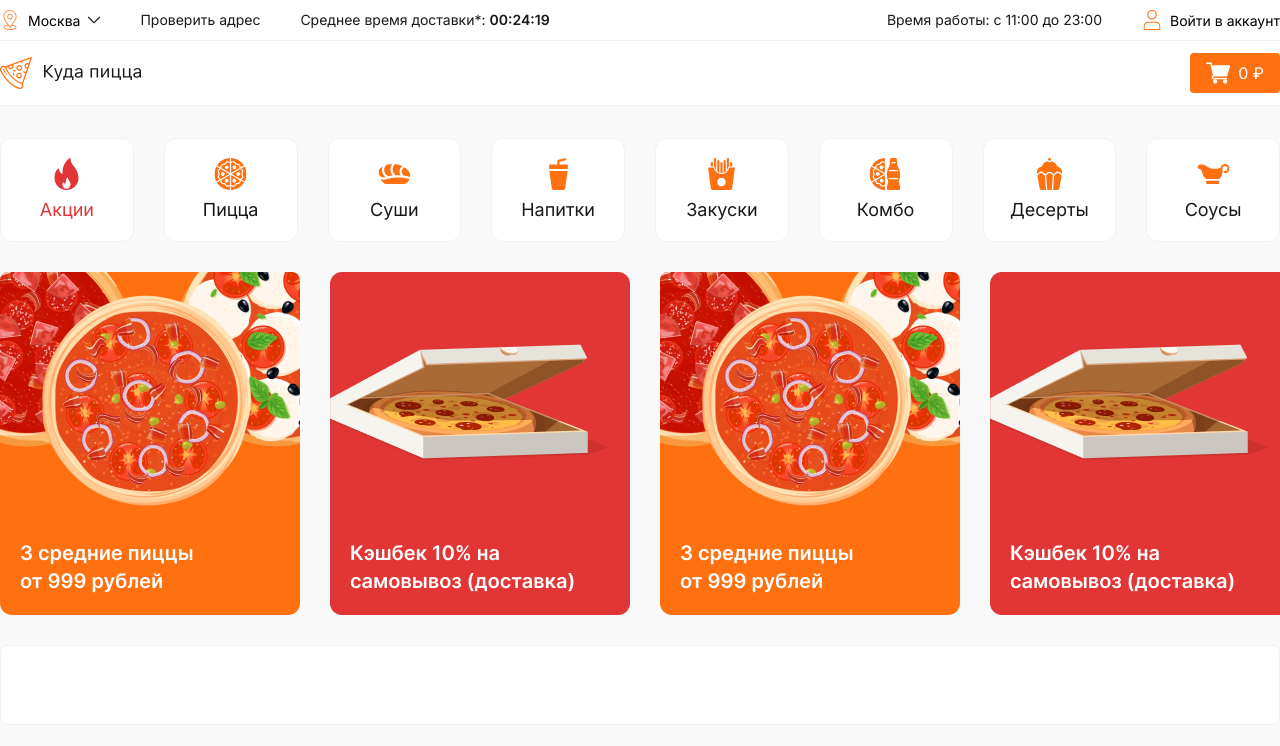
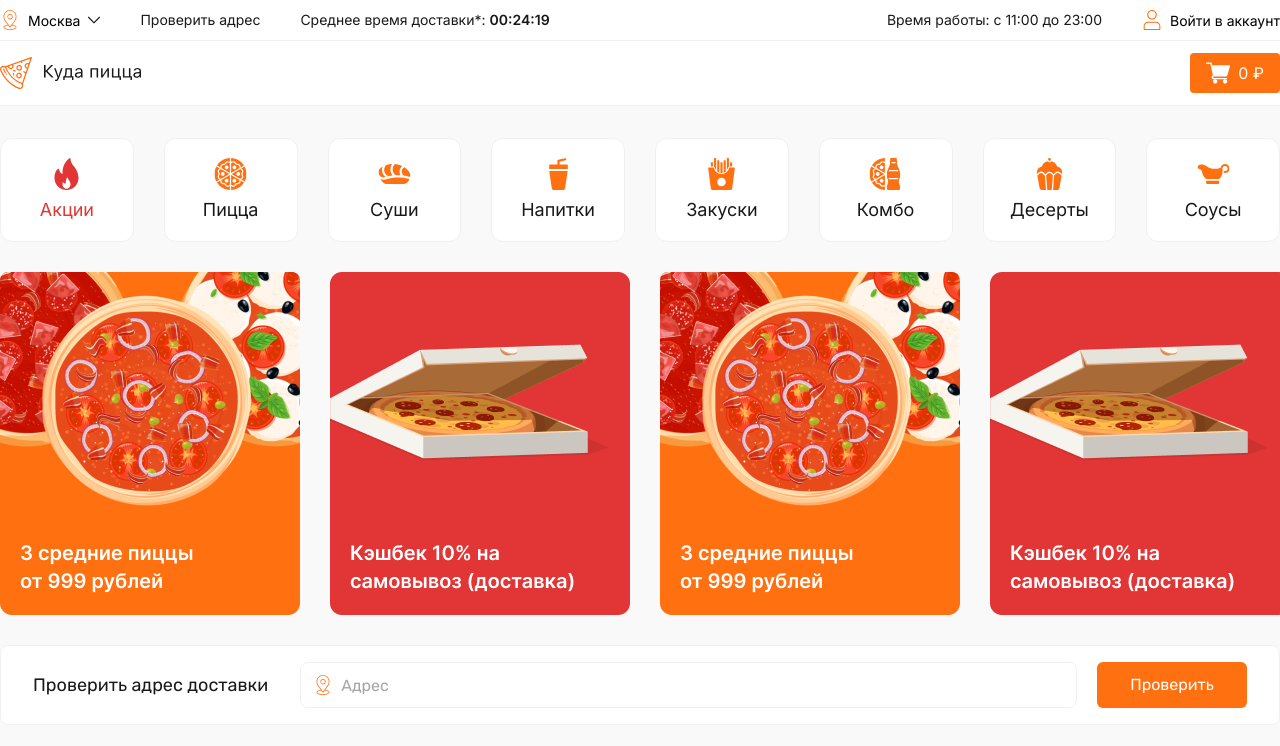
Before and after one commit to McKakTus/pizza, a Next.js app: page / in a window 1280 px wide. Shown: the top 746 px of the page. Built offline with nearby package versions, Linux system fonts and the light colour scheme.

Commit message:
change header, add adress verification

```diff
--- a/components/AddressVerification/AddressVerification.module.scss
+++ b/components/AddressVerification/AddressVerification.module.scss
@@ -1,6 +1,8 @@
 .verification {
     margin: 30px 0;
     .content {
+        display: flex;
+        align-items: center;
         border: 1px solid var(--gray);
         border-radius: 8px;
         background-color: var(--white);
@@ -9,6 +11,61 @@
         padding: 16px 32px;
     }
     .title {
-        font-size: 14px;
+        font-size: 18px;
+        line-height: 24px;
+        font-weight: 400;
+        font-family: var(--second-font);
+        min-width: max-content;
+    }
+    .input {
+        position: relative;
+        border: 1px solid var(--gray);
+        border-radius: 8px;
+        background-color: var(--white);
+        height: 100%;
+        width: 100%;
+        margin: 0 20px 0 32px;
+        img {
+            position: absolute;
+            left: 12px;
+            top: 50%;
+            transform: translateY(-50%);
+        }
+        input {
+            width: 100%;
+            height: 100%;
+            padding: 0 40px;
+            font-size: 16px;
+            line-height: 22px;
+            font-weight: 400;
+            font-family: var(--second-font);
+            border-radius: 8px;
+            &::placeholder {
+                color: var(--gray-text);
+                font-size: 16px;
+                line-height: 22px;
+                font-weight: 400;
+            }
+        }
+    }
+    .form {
+        display: flex;
+        height: 100%;
+        width: 100%;
+    }
+    .button {
+        display: flex;
+        align-items: center;
+        justify-content: center;
+        font-size: 16px;
+        line-height: 22px;
+        font-weight: 400;
+        font-family: var(--second-font);
+        background-color: var(--orange);
+        border-radius: 6px;
+        color: var(--white);
+        width: 100%;
+        max-width: 150px;
+        height: 100%;
     }
 }
--- a/components/AddressVerification/index.tsx
+++ b/components/AddressVerification/index.tsx
@@ -7,7 +7,14 @@ export const AddressVerification: React.FC = () => {
         <div className={styles.verification}>
             <div className="container">
                 <div className={styles.content}>
-
+                    <div className={styles.title}>Проверить адрес доставки</div>
+                    <div className={styles.form}>
+                        <div className={styles.input}>
+                            <input type="text" placeholder="Адрес" />
+                            <img src="/icons/ic_location.svg" alt="" />
+                        </div>
+                        <button className={styles.button}>Проверить</button>
+                    </div>
                 </div>
             </div>
         </div>
--- a/components/Header/Header.module.scss
+++ b/components/Header/Header.module.scss
@@ -7,28 +7,20 @@
     border-bottom: 1px solid var(--gray);
     background-color: #ffffff;
     margin-bottom: 32px;
-    &.fixed-top {
-        &::before {
-            content: "";
-            position: absolute;
-            left: 0px;
-            top: 0px;
-            width: 100%;
-            height: 100%;
-            box-shadow: rgba(6, 5, 50, 10%) 0px 4px 30px;
-        }
-    }
 }
+
 .content {
     display: flex;
     align-items: center;
     justify-content: space-between;
     height: 64px;
 }
+
 .logo {
     display: flex;
     margin-right: 48px;
 }
+
 .shopping_bag {
     display: flex;
     align-items: center;
@@ -41,23 +33,29 @@
     padding: 8px 16px;
     margin-left: auto;
 }
+
 .price {
     margin-left: 8px;
 }
+
 .menu__items {
     display: flex;
     align-items: center;
 }
+
 .menu__item {
+    position: relative;
     font-size: 16px;
     line-height: 22px;
     font-weight: 400;
     margin: 0 16px;
 }
+
 .other {
     display: flex;
     align-items: center;
 }
+
 .other_text {
     margin-right: 8px;
     font-size: 16px;
@@ -65,3 +63,41 @@
     font-weight: 400;
     font-family: var(--main-text);
 }
+
+.dropdown__items {
+    position: absolute;
+    top: 56px;
+    z-index: 10;
+    background: #FFFFFF;
+    border: 1px solid #F0F0F0;
+    box-shadow: 0px 2px 8px rgba(25, 25, 25, 0.1);
+    border-radius: 12px;
+    width: 285px;
+    padding: 20px;
+    flex-direction: column;
+    align-items: flex-start;
+    left: 50%;
+    transform: translateX(-50%);
+    &::before {
+        border-left: 8px solid transparent;
+        border-right: 8px solid transparent;
+        border-bottom: 8px solid var(--white);
+        position: absolute;
+        left: 50%;
+        transform: translateX(-50%);
+        top: -8px;
+        display: inline-block;
+        content: "";
+        box-shadow: 0px 2px 8px -4px rgba(25, 25, 25, 0.1);
+    }
+    .dropdown__item {
+        font-weight: 400;
+        font-size: 16px;
+        line-height: 22px;
+        font-family: var(--second-font);
+        margin-bottom: 16px;
+        &:last-child {
+            margin-bottom: 0;
+        }
+    }
+}
--- a/components/Header/index.tsx
+++ b/components/Header/index.tsx
@@ -1,5 +1,6 @@
+import clsx from 'clsx';
 import Link from 'next/link';
-import React from 'react';
+import React, { useEffect, useRef, useState } from 'react';
 
 import styles from './Header.module.scss';
 
@@ -8,9 +9,31 @@ interface HeaderProps {
 }
 
 export const Header: React.FC<HeaderProps> = ({ hideMenu }) => {
+    const [scroll, setScroll] = useState(false);
+    const [showMenu, setShowMenu] = useState(false);
+    const dropdownRef = useRef<any>(null);
+
+    const handleShowMenu = () => {
+        setShowMenu(!showMenu);
+    };
+
+    const handleHideMenu = (event: any) => {
+        const path = event.path || (event.composedPath && event.composedPath());
+        if (!path.includes(dropdownRef.current)) {
+            setShowMenu(false);
+        }
+    };
+
+    useEffect(() => {
+        document.body.addEventListener('click', handleHideMenu);
+
+        window.addEventListener("scroll", () => {
+            setScroll(window.scrollY > 41);
+        });
+    }, []);
+
     return (
-        <>
-            <header className={styles.header}>
+        <header className={`${styles.header} ${scroll && 'fixed-top'}`}>
             <div className='container'>
                 <div className={styles.content}>
                     <Link href="/">
@@ -19,7 +42,7 @@ export const Header: React.FC<HeaderProps> = ({ hideMenu }) => {
                         </a>
                     </Link>
                     {!hideMenu &&
-                            <ul className={styles.menu__items}>
+                        <ul className={styles.menu__items} ref={dropdownRef}>
                             <li className={styles.menu__item}><Link href=""><a>Акции</a></Link></li>
                             <li className={styles.menu__item}><Link href="#pizza"><a>Пицца</a></Link></li>
                             <li className={styles.menu__item}><Link href="#sushi"><a>Суши</a></Link></li>
@@ -29,11 +52,12 @@ export const Header: React.FC<HeaderProps> = ({ hideMenu }) => {
                             <li className={styles.menu__item}><Link href="#desert"><a>Десерты</a></Link></li>
                             <li className={styles.menu__item}><Link href="#souces"><a>Соусы</a></Link></li>
                             <li className={styles.menu__item}>
-                                    <button className={styles.other}>
+                                <button className={styles.other} onClick={handleShowMenu}>
                                     <div className={styles.other_text}>Другое</div>
                                     <img src="/icons/ic_shopping_bag.svg" alt="" />
                                 </button>
-                                    {/* <ul className={styles.dropdown__items}>
+                                {showMenu && (
+                                    <ul className={`${styles.dropdown__items} ${showMenu && 'dropdown--active'}`}>
                                         <li className={styles.dropdown__item}><Link href=""><a>Акции</a></Link></li>
                                         <li className={styles.dropdown__item}><Link href=""><a>Пользовательское соглашение</a></Link></li>
                                         <li className={styles.dropdown__item}><Link href=""><a>Условия гарантии</a></Link></li>
@@ -41,7 +65,8 @@ export const Header: React.FC<HeaderProps> = ({ hideMenu }) => {
                                         <li className={styles.dropdown__item}><Link href=""><a>Контакты</a></Link></li>
                                         <li className={styles.dropdown__item}><Link href=""><a>Поддержка</a></Link></li>
                                         <li className={styles.dropdown__item}><Link href=""><a>Отследить заказ</a></Link></li>
-                                    </ul> */}
+                                    </ul>
+                                )}
                             </li>
                         </ul>
                     }
@@ -52,6 +77,5 @@ export const Header: React.FC<HeaderProps> = ({ hideMenu }) => {
                 </div>
             </div>
         </header>
-        </>
     )
 }
--- a/styles/globals.scss
+++ b/styles/globals.scss
@@ -99,3 +99,33 @@ ul, li {
         font-family: var(--second-font);
     }
 }
+
+.fixed-top {
+    border-bottom: 0 !important;
+    &::before {
+        content: "";
+        position: absolute;
+        left: 0px;
+        top: 0px;
+        width: 100%;
+        height: 100%;
+        box-shadow: rgba(6, 5, 50, 0.1) 0px 4px 20px
+    }
+}
+
+.dropdown--active {
+    pointer-events: all;
+    -webkit-animation: 0.5s ease-in-out show-menu;
+    animation: 0.5s ease-in-out show-menu;
+}
+
+@keyframes show-menu {
+    0% {
+        -webkit-transform: translateY(15px) translateX(-50%);
+        transform: translateY(15px) translateX(-50%);
+    }
+    100% {
+        -webkit-transform: translateY(0) translateX(-50%);
+        transform: translateY(0) translateX(-50%);
+    }
+}
```
Lines whose indentation alone changed are shown as unchanged.
